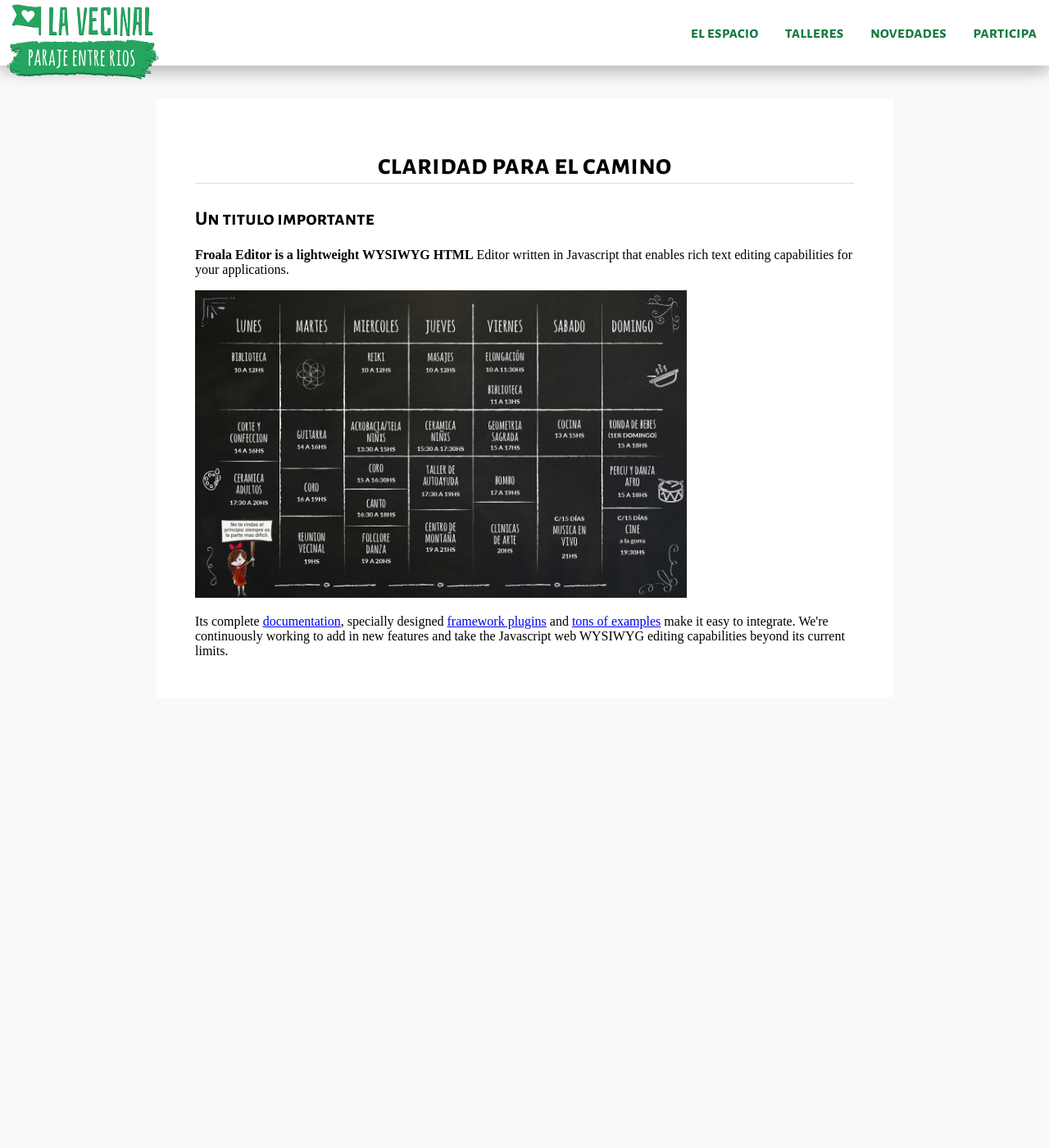
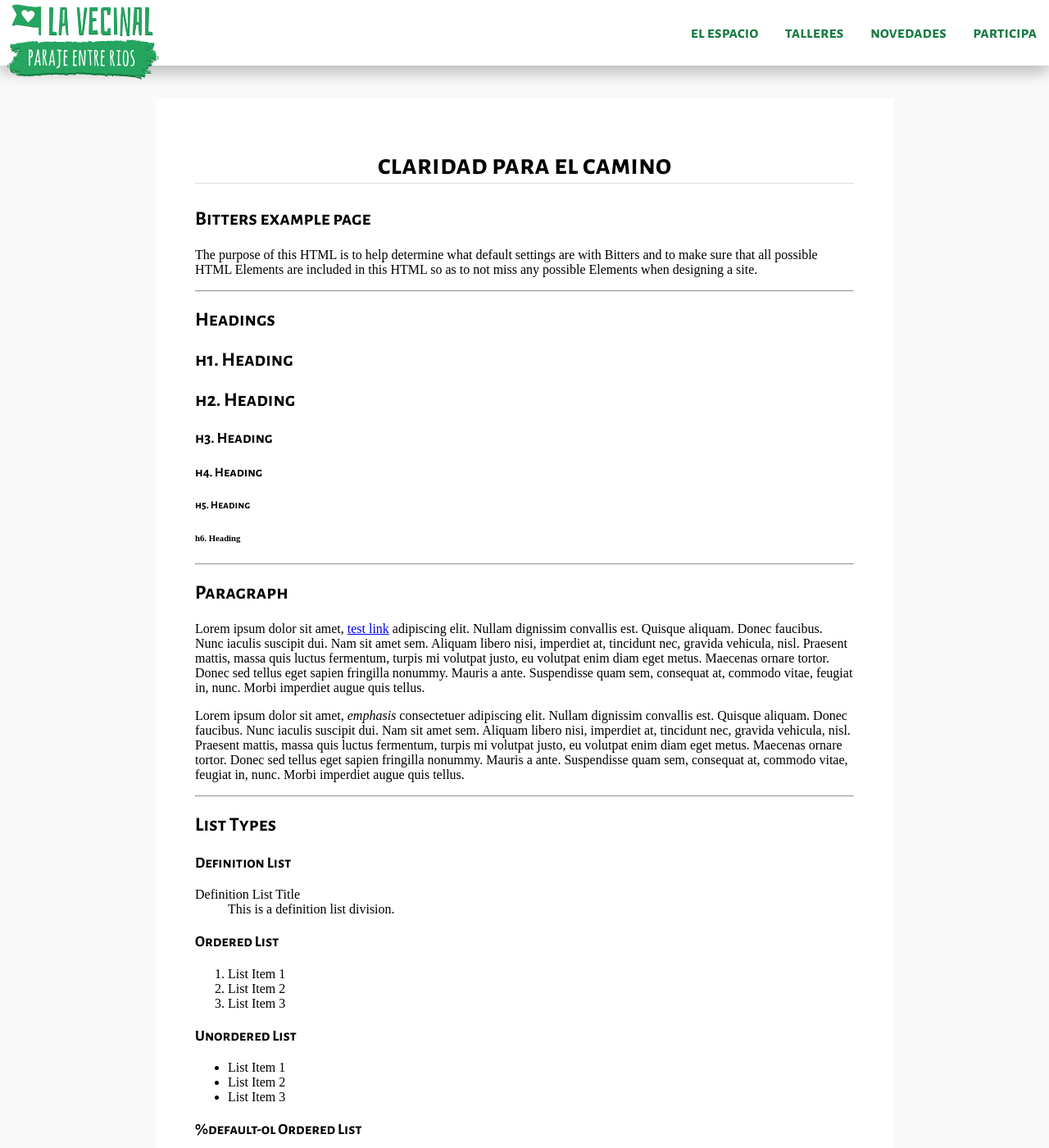
Before and after one commit to lavecinal/lavecinal.github.io, a Jekyll site: the page built from _posts/2017-08-31-claridad-para-el-camino.md, in a window 1280 px wide and 1400 px high. Shown: the whole window at 82% size. Built offline with Jekyll 4.4.1, drawn with Linux system fonts in a browser that asks for light colours; some of the changed text lies outside the part shown.

Commit message:
pantalla de inicio

```diff
--- a/_config.yml
+++ b/_config.yml
@@ -15,7 +15,7 @@ permalink: pretty
 sass:
   sass_dir: _scss
 
-host: 192.168.0.107
+host: 192.168.0.104
 
 collections:
   talleres:
--- a/_posts/2017-08-31-claridad-para-el-camino.md
+++ b/_posts/2017-08-31-claridad-para-el-camino.md
@@ -4,10 +4,152 @@ layout: post
 published: true
 ---
 
-<h1>Un titulo importante</h1>
+<h1 id="main">Bitters example page</h1>
 
-<p><strong>Froala Editor is a lightweight WYSIWYG HTML</strong> Editor written in Javascript that enables rich text editing capabilities for your applications.</p>
+<p>The purpose of this HTML is to help determine what default settings are with Bitters and to make sure that all possible HTML Elements are included in this HTML so as to not miss any possible Elements when designing a site.</p>
 
-<p><img src="{{site.baseurl}}//img/pizarra.png" style="width: 600px;" class="fr-fic fr-dib"></p>
+<hr>
 
-<p>Its complete <a href="/wysiwyg-editor/docs" title="Documentation">documentation</a>, specially designed <a href="#frameworks" title="Frameworks">framework plugins</a> and <a href="/wysiwyg-editor/examples" title="Examples">tons of examples</a> make it easy to integrate. We&#39;re continuously working to add in new features and take the Javascript web WYSIWYG editing capabilities beyond its current limits.</p>
+<h1 id="headings">Headings</h1>
+
+<h1>h1. Heading</h1>
+<h2>h2. Heading</h2>
+<h3>h3. Heading</h3>
+<h4>h4. Heading</h4>
+<h5>h5. Heading</h5>
+<h6>h6. Heading</h6>
+
+<hr>
+
+<h1 id="paragraph">Paragraph</h1>
+
+<p>Lorem ipsum dolor sit amet, <a href="#" title="test link">test link</a> adipiscing elit. Nullam dignissim convallis est. Quisque aliquam. Donec faucibus. Nunc iaculis suscipit dui. Nam sit amet sem. Aliquam libero nisi, imperdiet at, tincidunt nec, gravida vehicula, nisl. Praesent mattis, massa quis luctus fermentum, turpis mi volutpat justo, eu volutpat enim diam eget metus. Maecenas ornare tortor. Donec sed tellus eget sapien fringilla nonummy. Mauris a ante. Suspendisse quam sem, consequat at, commodo vitae, feugiat in, nunc. Morbi imperdiet augue quis tellus.</p>
+
+<p>Lorem ipsum dolor sit amet, <em>emphasis</em> consectetuer adipiscing elit. Nullam dignissim convallis est. Quisque aliquam. Donec faucibus. Nunc iaculis suscipit dui. Nam sit amet sem. Aliquam libero nisi, imperdiet at, tincidunt nec, gravida vehicula, nisl. Praesent mattis, massa quis luctus fermentum, turpis mi volutpat justo, eu volutpat enim diam eget metus. Maecenas ornare tortor. Donec sed tellus eget sapien fringilla nonummy. Mauris a ante. Suspendisse quam sem, consequat at, commodo vitae, feugiat in, nunc. Morbi imperdiet augue quis tellus.</p>
+
+<hr>
+
+<h1 id="list_types">List Types</h1>
+
+<h3>Definition List</h3>
+<dl>
+  <dt>Definition List Title</dt>
+  <dd>This is a definition list division.</dd>
+</dl>
+
+<h3>Ordered List</h3>
+<ol>
+  <li>List Item 1</li>
+  <li>List Item 2</li>
+  <li>List Item 3</li>
+</ol>
+
+<h3>Unordered List</h3>
+<ul>
+  <li>List Item 1</li>
+  <li>List Item 2</li>
+  <li>List Item 3</li>
+</ul>
+
+<h3>%default-ol Ordered List</h3>
+<ol class="default">
+  <li>List Item 1</li>
+  <li>List Item 2</li>
+  <li>List Item 3</li>
+</ol>
+
+<h3>%default-ul Unordered List</h3>
+<ul class="default">
+  <li>List Item 1</li>
+  <li>List Item 2</li>
+  <li>List Item 3</li>
+</ul>
+
+<hr>
+
+<h1 id="form_elements">Fieldsets and Form Elements</h1>
+
+<fieldset>
+  <p>Lorem ipsum dolor sit amet, consectetuer adipiscing elit. Nullam dignissim convallis est. Quisque aliquam. Donec faucibus. Nunc iaculis suscipit dui. Nam sit amet sem. Aliquam libero nisi, imperdiet at, tincidunt nec, gravida vehicula, nisl. Praesent mattis, massa quis luctus fermentum, turpis mi volutpat justo, eu volutpat enim diam eget metus.</p>
+
+  <form>
+    <h2>Form Element</h2>
+
+    <p>Lorem ipsum dolor sit amet, consectetuer adipiscing elit. Nullam dignissim convallis est. Quisque aliquam. Donec faucibus. Nunc iaculis suscipit dui.</p>
+
+    <p><label for="text_field">Text Field:</label>
+      <input type="text" id="text_field" /></p>
+
+    <p><label for="text_area">Text Area:</label>
+      <textarea id="text_area"></textarea></p>
+
+    <p><label for="select_element">Select Element:</label>
+      <select name="select_element">
+        <optgroup label="Option Group 1">
+          <option value="1">Option 1</option>
+          <option value="2">Option 2</option>
+          <option value="3">Option 3</option>
+        </optgroup>
+        <optgroup label="Option Group 2">
+          <option value="1">Option 1</option>
+          <option value="2">Option 2</option>
+          <option value="3">Option 3</option>
+        </optgroup>
+    </select></p>
+
+    <p><label for="radio_buttons">Radio Buttons:</label>
+      <label>
+        <input type="radio" class="radio" name="radio_button" value="radio_1" /> Radio 1
+      </label>
+      <label>
+        <input type="radio" class="radio" name="radio_button" value="radio_2" /> Radio 2
+      </label>
+      <label>
+        <input type="radio" class="radio" name="radio_button" value="radio_3" /> Radio 3
+      </label>
+    </p>
+
+    <p><label for="checkboxes">Checkboxes:</label>
+      <label>
+        <input type="checkbox" class="checkbox" name="checkboxes" value="check_1" /> Checkbox 1
+      </label>
+      <label>
+        <input type="checkbox" class="checkbox" name="checkboxes" value="check_2" /> Checkbox 2
+      </label>
+      <label>
+        <input type="checkbox" class="checkbox" name="checkboxes" value="check_3" /> Checkbox 3
+      </label>
+    </p>
+
+    <p><label for="password">Password:</label>
+      <input type="password" class="password" name="password" />
+    </p>
+
+    <p><label for="file">File Input:</label>
+      <input type="file" class="file" name="file" />
+    </p>
+
+
+    <p><input type="submit" value="Submit" /></p>
+  </form>
+</fieldset>
+
+<hr>
+
+<h1 id="tables">Tables</h1>
+
+<table cellspacing="0" cellpadding="0">
+  <tr>
+    <th>Table Header 1</th><th>Table Header 2</th><th>Table Header 3</th>
+  </tr>
+  <tr>
+    <td>Division 1</td><td>Division 2</td><td>Division 3</td>
+  </tr>
+  <tr class="even">
+    <td>Division 1</td><td>Division 2</td><td>Division 3</td>
+  </tr>
+  <tr>
+    <td>Division 1</td><td>Division 2</td><td>Division 3</td>
+  </tr>
+</table>
+</div>
--- a/_scss/app.scss
+++ b/_scss/app.scss
@@ -20,6 +20,7 @@ h1, h2, h3, h4, h5 {
 	right: 0;
 	height: 80px;
 	box-shadow: 0 8px 17px 0 rgba(0,0,0,0.1), 0 6px 20px 0 rgba(0,0,0,0.2);
+	z-index: 2;
 
 	.logo {
 		position: absolute;
@@ -68,6 +69,12 @@ h1, h2, h3, h4, h5 {
 		margin-bottom: 6px;
 		font-family: 'Alegreya Sans SC', sans-serif;
 	}
+
+	&.flex {
+		display: flex;
+		flex-wrap: wrap;
+		justify-content: space-between;
+	}
 }
 
 .novedades {
@@ -90,3 +97,42 @@ h1, h2, h3, h4, h5 {
 	background: #fff; padding: 2em 3em;
 	text-align: center;
 }
+
+.hero {
+	background-image: url(/img/vecinal-espacio.jpg);
+	background-size: cover;
+	background-position: center;
+	position: fixed;
+	top: 0;
+	left: 0;
+	right: 0;
+	bottom: 0;
+	z-index: 1;
+	display: flex;
+	justify-content: center;
+	align-items: center;
+
+	&::before {
+		content: '';
+		position: fixed;
+		top: 0;
+		left: 0;
+		right: 0;
+		bottom: 0;
+		background-color: rgba(68,68,68,.6);
+		z-index: -1;
+	}
+
+	small {
+		margin: 30px 0;
+		display: block;
+	}
+
+	a {
+		background: rgba(45,109,57,1);
+		border-radius: 7px;
+		padding: 15px;
+		color: #fff;
+		text-decoration: none;
+	}
+}
--- a/elespacio.html
+++ b/elespacio.html
@@ -6,5 +6,6 @@ layout: default
 
 <h1>Espacio</h1>
 
-<img width="500px" src="https://scontent.fgru3-2.fna.fbcdn.net/v/t1.0-0/p240x240/19430047_1872563279673913_1501708953076126955_n.jpg?oh=7a8cde95fa1b140c2705d631bbd08dcc&oe=5A244D8D" alt="">
+<img width="100%" src="/img/vecinal-espacio.jpg" alt="">
+
 </div>
--- a/talleres.html
+++ b/talleres.html
@@ -4,9 +4,9 @@ layout: default
 
 <div style="background: #fff; padding: 2em 3em;">
 
-<h1>Talleres</h1>
-
-<div class="talleres-list">
+<h1 style="text-align: center;">Talleres</h1>
+<img width="100%" src="/img/pizarra.png" alt="">
+<div class="talleres-list flex">
 {% for talleres in site.talleres %}
   <a class="header" href="{{ site.baseurl }}{{ talleres.url }}">{{ talleres.title }}</a>
 {% endfor %}
```
Also changed, not shown: index.html (+7 -6 lines), _talleres/guitarra.md (line endings or trailing spaces).
